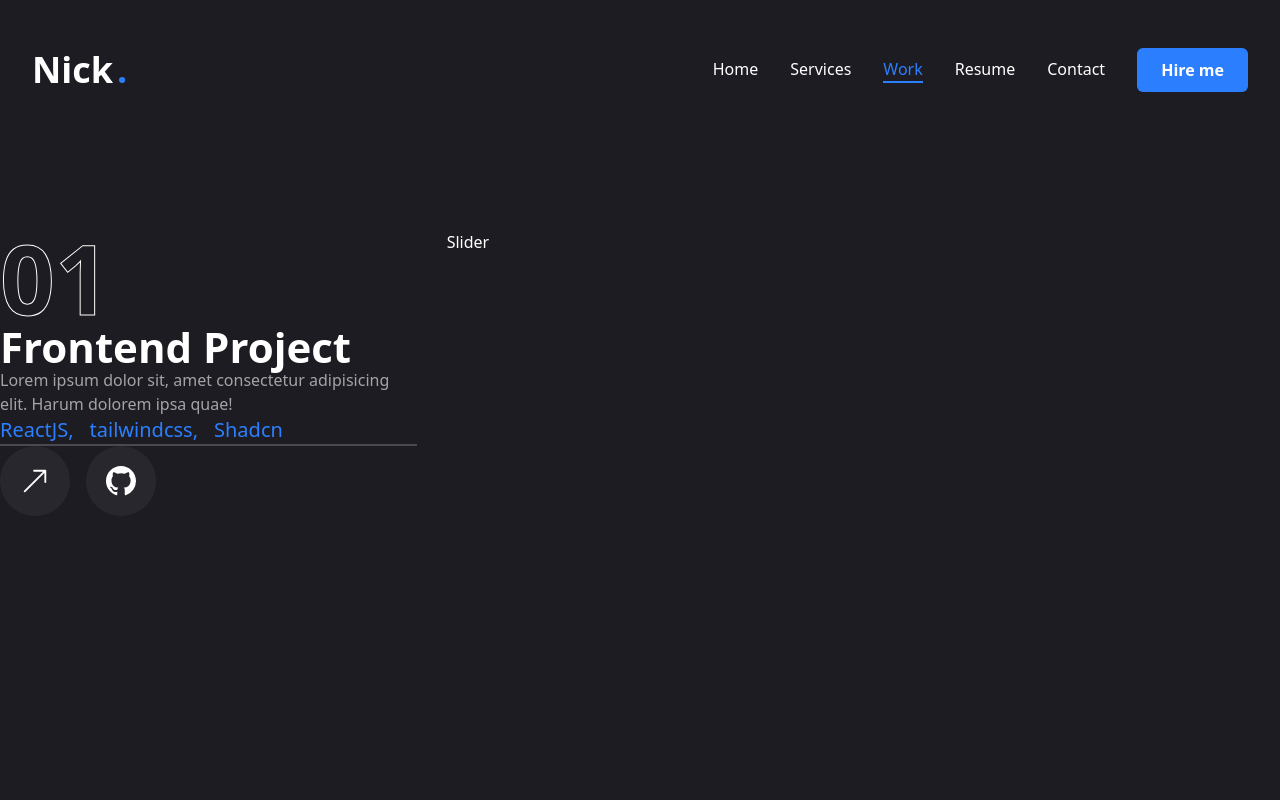
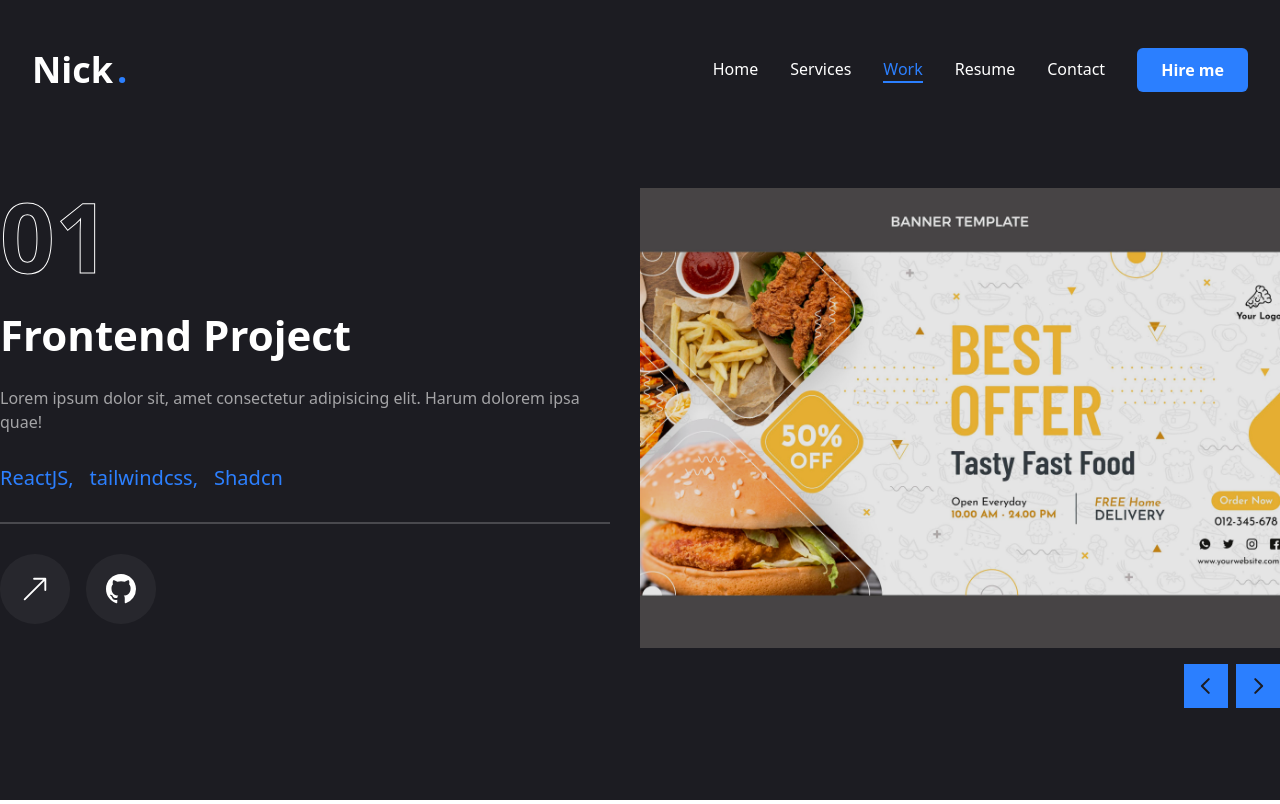
Before and after one commit to Nick-Salifu/portfolio, a Next.js app: page /work in a window 1280 px wide. Built offline with nearby package versions, Linux system fonts and the light colour scheme.

Commit message:
completing the work page

```diff
--- a/app/work/page.jsx
+++ b/app/work/page.jsx
@@ -8,6 +8,7 @@
 import Link from "next/link"
 import Image from "next/image"
 import { useState } from "react"
+import WorkSliderBtns from "@/components/WorkSliderBtns"
 
 const projects = [
     {
@@ -55,12 +56,19 @@
 export default function Work() {
     const [project, setProject] = useState(projects[0]);
 
+    const handleSlideChange = (swiper) => {
+        const currentIndex = swiper.activeIndex;
+        setProject(projects[currentIndex])
+    }
+
     return (
-        <motion.section initial={{opacity: 0}} animate={{opacity: 1}} className="min-h-[80vh] flex flex-col justify-center py-12 xl:px-0">
+        <motion.section
+            initial={{ opacity: 0 }}
+            animate={{ opacity: 1, transition: { delay: 2.4, duration: 0.4, ease: "easeIn" } }} className="min-h-[80vh] flex flex-col justify-center py-12 xl:px-0">
             <div className="container mx-auto">
                 <div className="flex flex-col xl:flex-row xl:gap-[30px]">
                     <div className="w-full xl:w-[50%] xl:h-[460px] flex flex-col xl:justify-between order-2 xl:order-none">
-                        <div>
+                        <div className="flex flex-col gap-[30px] h-[50%]">
                             <div className="text-8xl leading-none font-extrabold text-transparent text-outline">{project.num}</div>
                             <h2 className="text-[42px] font-bold leading-none text-white capitalize group-hover:text-blue-500 transition-all duration-500">{project.category} project</h2>
                             <p className="text-white/60">{project.description}</p>
@@ -108,7 +116,28 @@
                             </div>
                         </div>
                     </div>
-                    <div className="w-full">Slider</div>
+                    <div className="w-full xl:w-[50%]">
+                        <Swiper spaceBetween={30} slidesPerView={1} className="xl:h-[520px] mb-12" onSlideChange={handleSlideChange}>
+                            {
+                                projects.map((project, index) => {
+                                    return (
+                                        <SwiperSlide className="w-full">
+                                            <div className="h-[460px] relative group flex justify-center items-center bg-pink-50/20">
+                                                <div className="w-full h-full absolute top-0 bottom-0 bg-black/10 z-10"></div>
+                                                <div className="relative w-full h-full">
+                                                    <Image src={project.image} alt="" fill className="object-cover" />
+                                                </div>
+                                            </div>
+                                        </SwiperSlide>
+                                    )
+                                })
+                            }
+                            <WorkSliderBtns
+                                containerStyles="flex gap-2 absolute right-0 bottom-[calc(50%_-_22px)] xl:bottom-0 z-20 w-full justify-between xl:w-max xl:justify-none"
+                                btnStyles="bg-blue-500 hover:bg-blue-600 text-[#1c1c23] text-[22px] w-[44px] h-[44px] flex justify-center items-center transition-all"
+                            />
+                        </Swiper>
+                    </div>
                 </div>
             </div>
         </motion.section>
--- /dev/null
+++ b/components/WorkSliderBtns.jsx
@@ -0,0 +1,20 @@
+"use client"
+
+import { useSwiper } from "swiper/react"
+import { PiCaretLeftBold, PiCaretRightBold } from "react-icons/pi"
+
+
+export default function WorkSliderBtns({containerStyles, btnStyles, iconsStyles}) {
+    const swiper = useSwiper();
+
+    return (
+        <div className={containerStyles}>
+            <button className={btnStyles} onClick={() => swiper.slidePrev()}>
+                <PiCaretLeftBold className={iconsStyles} />
+            </button>
+            <button className={btnStyles} onClick={() => swiper.slideNext()}>
+                <PiCaretRightBold className={iconsStyles} />
+            </button>
+        </div>
+    )
+}
```
